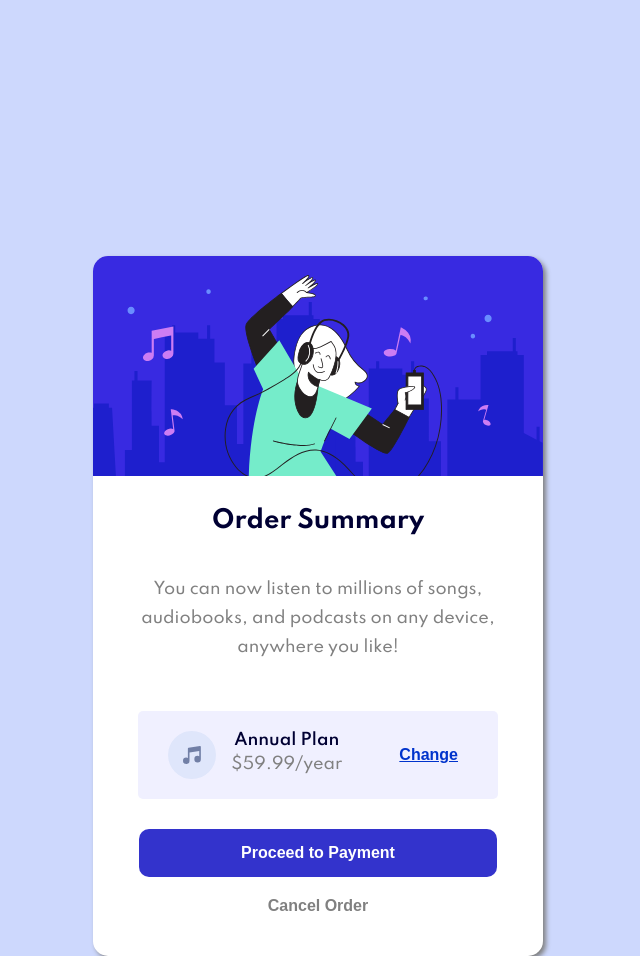
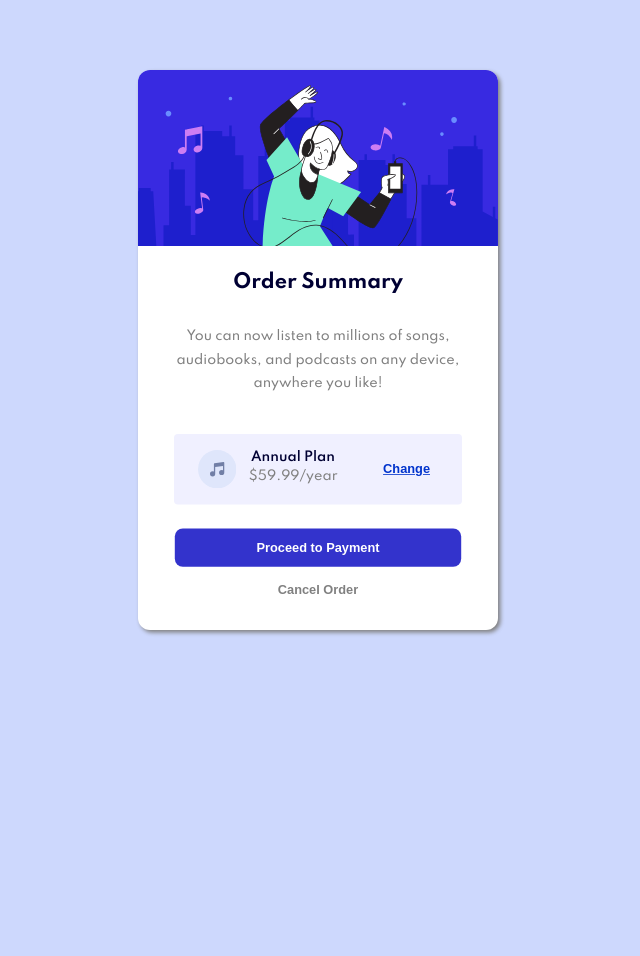
Before and after one commit to Eleanor-Mears/order-summary, a plain HTML site: page index.html in a window 1280 px wide. Shown: the top 956 px of the page, without its empty margins (322-962 px from the left). After the commit the page ends 800 px from the top, so only its background shows below. Drawn offline with Linux system fonts and the light colour scheme.

Commit message:
Wrapped main card in div, scaled it down

```diff
--- a/index.html
+++ b/index.html
@@ -1,17 +1,24 @@
 <html lang="en">
   <head>
-    <meta charset="UTF-8">
-    <meta http-equiv="X-UA-Compatible" content="IE=edge">
-    <meta name="viewport" content="width=device-width, initial-scale=1.0">
+    <meta charset="UTF-8" />
+    <meta http-equiv="X-UA-Compatible" content="IE=edge" />
+    <meta name="viewport" content="width=device-width, initial-scale=1.0" />
     <link rel="stylesheet" type="text/css" href="styles.css" media="all" />
     <title>Order Summary</title>
   </head>
   <body>
+    <div class="container">
       <section>
         <div class="order">
-            <img src="images/illustration-hero.svg" alt="woman listening to music" class="hero"/>
+          <img
+            src="images/illustration-hero.svg"
+            alt="woman listening to music"
+            class="hero"
+          />
           <h1>Order Summary</h1>
-            <p>You can now listen to millions of songs, audiobooks, and podcasts on any device, anywhere you like!
+          <p>
+            You can now listen to millions of songs, audiobooks, and podcasts on
+            any device, anywhere you like!
           </p>
         </div>
         <div class="payment-plan">
@@ -26,9 +33,10 @@
         </div>
 
         <div class="proceed">
-            <button class= "btn btn-proceed">Proceed to Payment</button>
-            <button class= "btn btn-cancel">Cancel Order</button>
+          <button class="btn btn-proceed">Proceed to Payment</button>
+          <button class="btn btn-cancel">Cancel Order</button>
         </div>
       </section>
+    </div>
   </body>
 </html>
--- a/styles.css
+++ b/styles.css
@@ -17,8 +17,8 @@ body {
     background-color: rgb(205, 216, 253);
     font-family: 'Spartan', sans-serif;
     max-width: 450px;
-    min-height: 100vh;
-    margin: 20% auto;
+    height: 100vh;
+    margin: auto;
     text-align: center;
 }
 
@@ -28,6 +28,7 @@ section {
     border-radius: 15px;
     height: 700px;
     box-shadow: 3px 3px 5px gray;
+    transform: scale(0.8);
 }
 
 .order img.hero {
```
Lines whose indentation alone changed are shown as unchanged.
